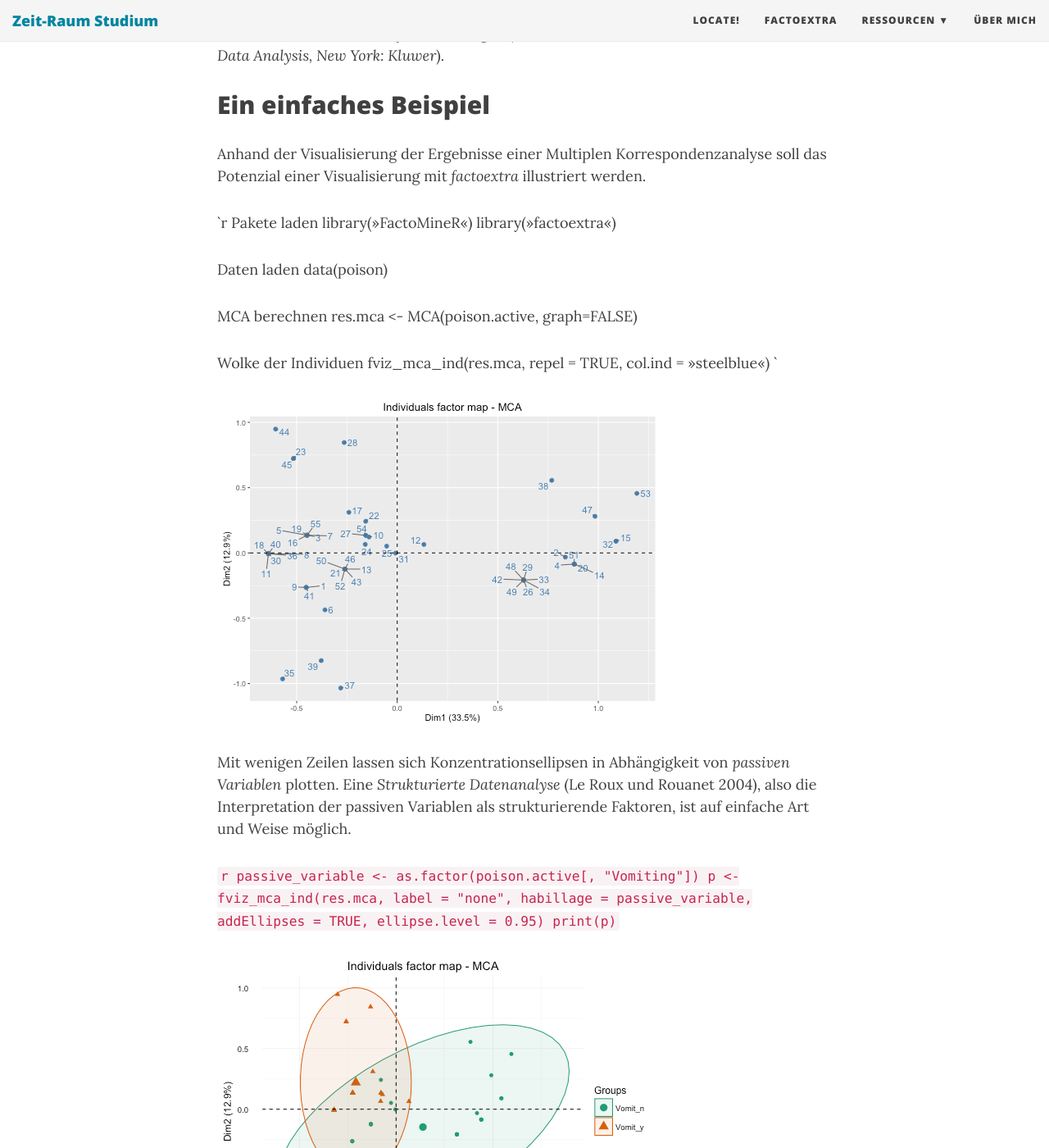
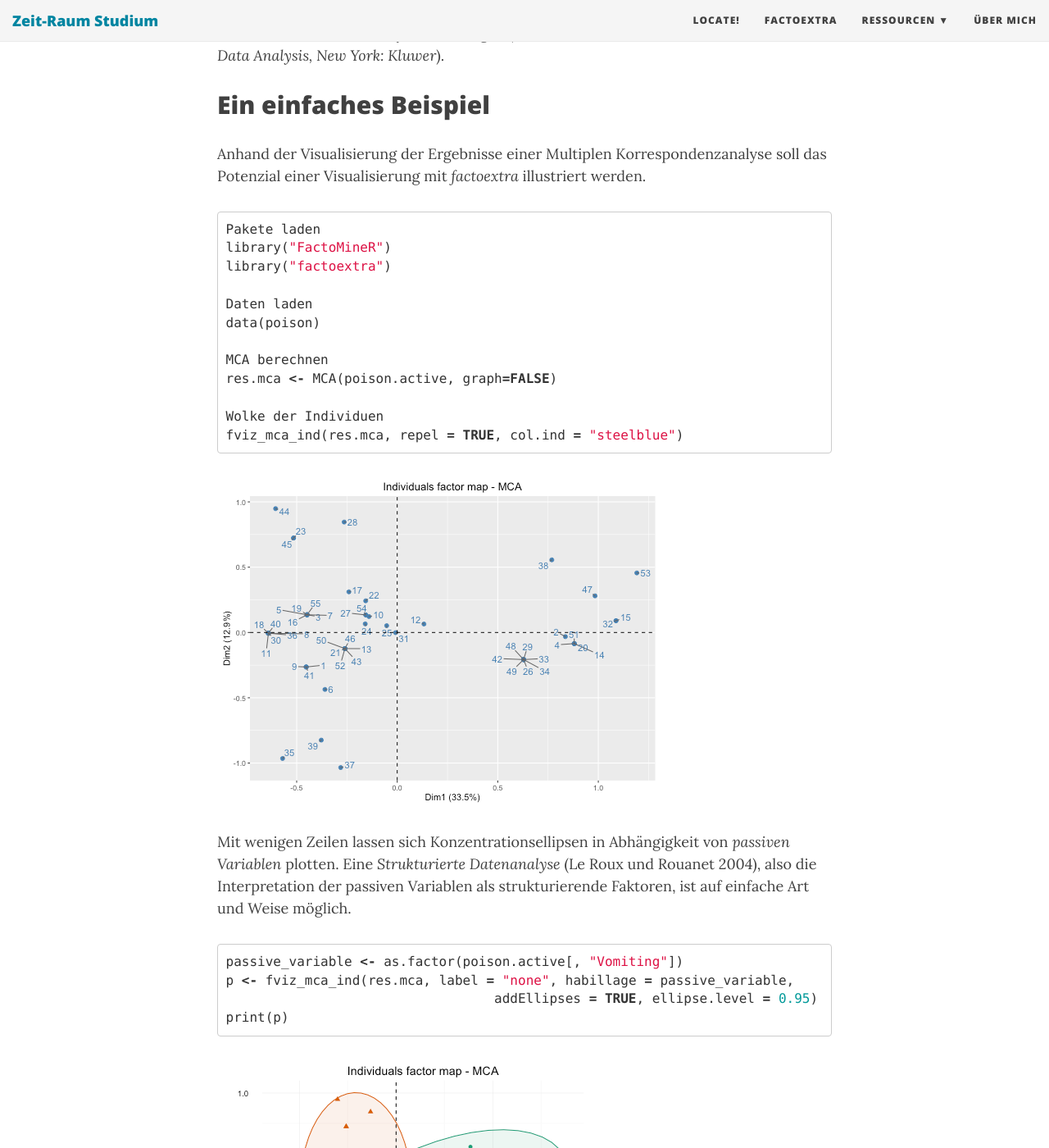
Before and after one commit to inventionate/inventionate-github-pages-backup, a Jekyll site: the page built from _posts/2016-04-26-factoextra.md, in a window 1280 px wide and 1400 px high, scrolled down 1064 px. Shown: the whole window at 82% size. Built offline with Jekyll 4.4.1, drawn with Linux system fonts in a browser that asks for light colours; nearby versions of some CDN libraries; comment, search, counter and statistics services are not loaded.

Commit message:
CRAN release factoextra fix 2.

````diff
--- a/_posts/2016-04-26-factoextra.md
+++ b/_posts/2016-04-26-factoextra.md
@@ -19,7 +19,7 @@ Sofern man [FactoMineR][4] zur Analyse verwendet sind alle Auswertungsstrategien
 
 Anhand der Visualisierung der Ergebnisse einer Multiplen Korrespondenzanalyse soll das Potenzial einer Visualisierung mit _factoextra_ illustriert werden.
 
-`r
+```r
 Pakete laden
 library("FactoMineR")
 library("factoextra")
@@ -32,18 +32,18 @@ res.mca <- MCA(poison.active, graph=FALSE)
 
 Wolke der Individuen
 fviz_mca_ind(res.mca, repel = TRUE, col.ind = "steelblue")
-`
+```
 
 ![][image-1]
 
 Mit wenigen Zeilen lassen sich Konzentrationsellipsen in Abhängigkeit von _passiven Variablen_ plotten. Eine _Strukturierte Datenanalyse_ (Le Roux und Rouanet 2004), also die Interpretation der passiven Variablen als strukturierende Faktoren, ist auf einfache Art und Weise möglich.
 
-`r
+```r
 passive_variable <- as.factor(poison.active[, "Vomiting"])
 p <- fviz_mca_ind(res.mca, label = "none", habillage = passive_variable,
-  addEllipses = TRUE, ellipse.level = 0.95)
+				  addEllipses = TRUE, ellipse.level = 0.95)
 print(p)
-`
+```
 
 ![][image-2]
 
````
